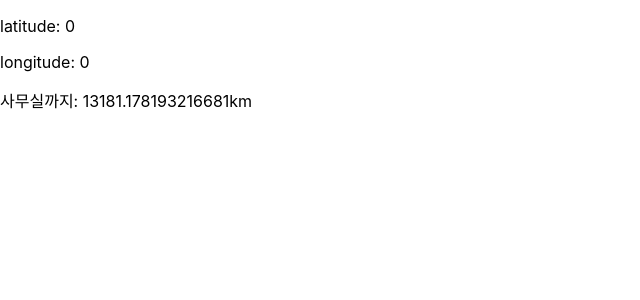
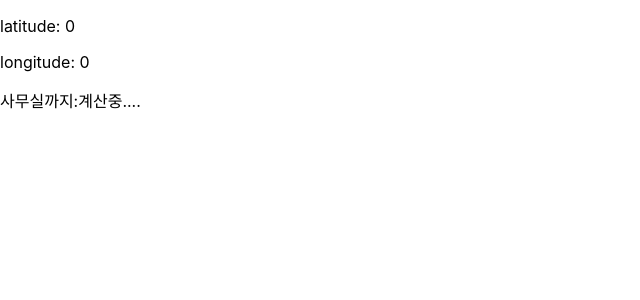
Before and after one commit to djmin43/prototypes, a Next.js app: page / in a window 1280 px wide. Shown: the top 300 px of the page, without its empty margins (0-640 px from the left). Built offline with nearby package versions, Linux system fonts and the light colour scheme; no server answers.

Commit message:
handle loading

```diff
--- a/pages/index.tsx
+++ b/pages/index.tsx
@@ -1,5 +1,4 @@
 import type { NextPage } from "next";
-import { useEffect, useState } from "react";
 import { useCurrentLocation, useCalculateDistance } from "../hooks";
 
 interface Coords {
@@ -25,7 +24,14 @@ const Home: NextPage = () => {
     <section>
       <p>latitude: {currentLatitude}</p>
       <p>longitude: {currentLongitude}</p>
-      <p>사무실까지: {distanceToOffice}km </p>
+      <p>
+        사무실까지:
+        {currentLatitude === 0 && currentLongitude === 0 ? (
+          <span>계산중....</span>
+        ) : (
+          <span>{distanceToOffice}km</span>
+        )}
+      </p>
     </section>
   );
 };
```
